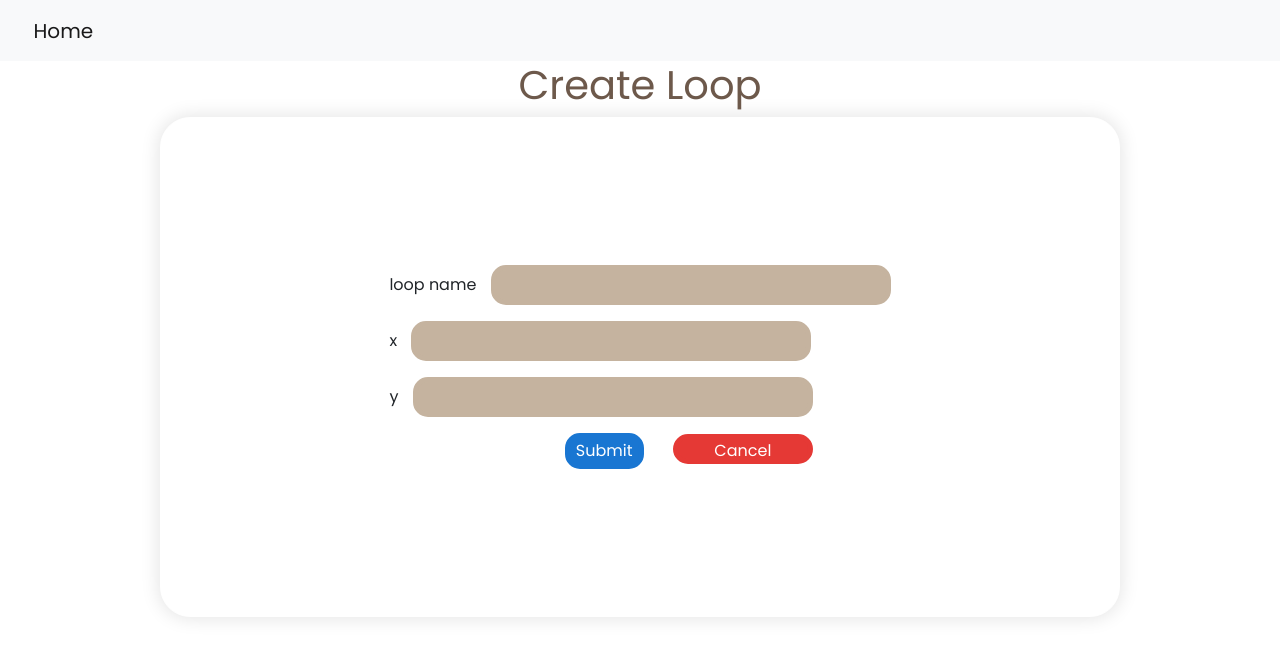
After one commit to 6310682643/CN332dronepj, a Django app: page /createLoop/4 in a window 1280 px wide. The commit adds this page. Shown: the top 658 px of the page. Run offline with Django 4.2, Linux system fonts and the light colour scheme; data comes from the database, SQL or seed files in the repository; parts of the project's set-up code (start-up, migrations or seed data) failed here and were passed over; some libraries are stand-ins or nearby versions.

Commit message:
add loop.html

```diff
--- a/smart_taffic_detection/detection/admin.py
+++ b/smart_taffic_detection/detection/admin.py
@@ -8,6 +8,6 @@
 from django.contrib import admin
 
 # Register your models here.
-from .models import Input, Result, Intersection
+from .models import Input, Result, Intersection, CreateLoop
 
-admin.site.register([Input, Result, Intersection])
+admin.site.register([Input, Result, Intersection, CreateLoop])
--- a/smart_taffic_detection/detection/models.py
+++ b/smart_taffic_detection/detection/models.py
@@ -52,3 +52,8 @@ class Result(models.Model):
 
     def __str__(self):
         return f"{self.video}"
+
+class CreateLoop(models.Model):
+    loopName = models.CharField(max_length=999, default="")
+    x = models.IntegerField(default=0, null=True)
+    y = models.IntegerField(default=0, null=True)
--- /dev/null
+++ b/smart_taffic_detection/detection/templates/loop.html
@@ -0,0 +1,30 @@
+{% extends 'base.html' %}
+{% load static %}
+
+{% block content %}
+<h1> Create Loop</h1>
+<div class="form-upload">
+    <form action="{% url 'createLoop' id %}" method="POST" enctype="multipart/form-data">
+        {% csrf_token %}
+        <p>
+            <label>loop name</label>
+            <input class="input" type="text" name="loopName" required style="margin-left: 10px;" />
+        </p>
+        <p>
+            <label>x</label>
+            <input class="input" type="text" name="x" required style="margin-left: 10px;" />
+        </p>
+        <p>
+            <label>y</label>
+            <input class="input" type="text" name="y" required style="margin-left: 10px;" />
+
+        </p>
+        <p style="display: inline; margin-top: 30px;">
+            <input class="button-submit" type="submit" value="Submit" />
+            <button class="button-cancle">
+                <a href="{% url 'home' %}" style="color: #ffff; text-decoration: none; ">Cancel</a>
+            </button>
+        </p>
+    </form>
+</div>
+{% endblock %}
--- a/smart_taffic_detection/detection/templates/upload.html
+++ b/smart_taffic_detection/detection/templates/upload.html
@@ -17,7 +17,7 @@
         </p>
         <p>
             <label>Intersection name</label>
-            <input class="input" type="text" name="intersection_name" style="margin-left: 10px;" />
+            <input class="input" type="text" name="intersection_name" required style="margin-left: 10px;" />
         </p>
         <p>
             <label>Video</label>
@@ -44,11 +44,11 @@
         <p style="display: inline; margin-top: 30px;">
             <input class="button-submit" type="submit" value="Submit" />
             <button class="button-cancle">
-                <a href="{% url 'home' %}" style="color: #ffff; text-decoration: none;">Cancel</a>
+                <a href="{% url 'home' %}" style="color: #ffff; text-decoration: none; ">Cancel</a>
             </button>
         </p>
+    </form>
 
-    </form>
 </div>
 
 {% endblock %}
--- a/smart_taffic_detection/detection/urls.py
+++ b/smart_taffic_detection/detection/urls.py
@@ -24,6 +24,7 @@ urlpatterns = [
     path('home/', views.home, name="home"),
     path('upload/', views.uploadPage, name="uploadPage"),
     path('generalInfo/<int:id>', views.generalInfo, name='generalInfo'),
+    path('createLoop/<int:id>', views.createLoop, name='createLoop'),
 ]
 
 urlpatterns += static(settings.MEDIA_URL, document_root=settings.MEDIA_ROOT)
--- a/smart_taffic_detection/detection/views.py
+++ b/smart_taffic_detection/detection/views.py
@@ -4,7 +4,6 @@ def edit_status(status, id):
     input = Input.objects.filter(pk=id).get()
     input.detect_status = status
     input.save()
-
 
 from .task import call_detect
 from django.shortcuts import render, redirect
@@ -20,7 +19,15 @@ from django.db.models import Q
 
 
 
-
+def createLoop(request, id):
+    task = Input.objects.get(pk=id)
+    if request.method == "POST":
+        loopName = request.POST['loopName']
+        x = request.POST['x']
+        y = request.POST['y']
+        return render(request, "loop.html", {'loop': task, 'id': task.id})
+    if request.method == "GET":
+        return render(request, "loop.html", {'loop': task, 'id': task.id})
 
 def uploadPage(request):
     print(timezone.now().strftime('%H:%M:%S.%f')[:-3])
@@ -66,7 +73,8 @@ def uploadPage(request):
 
         result = call_detect.delay('./' + input.video.url, input.pk)
 
-        return HttpResponseRedirect(reverse('home'))
+        # return HttpResponseRedirect(reverse('createLoop'))
+        return render(request, "loop.html", {'id': input.pk})
     else:
         return render(request, "upload.html")
 
@@ -94,10 +102,6 @@ def loginPage(request):
 
     return render(request, 'login.html')
 
-# def home(request):
-#     task = Input.objects.all()
-# #   template = loader.get_template('home.html')
-#     return render(request, 'home.html', {'task': task, })
 def home(request):
     if request.method == "GET":
         searched = request.GET.get('searched')
```
